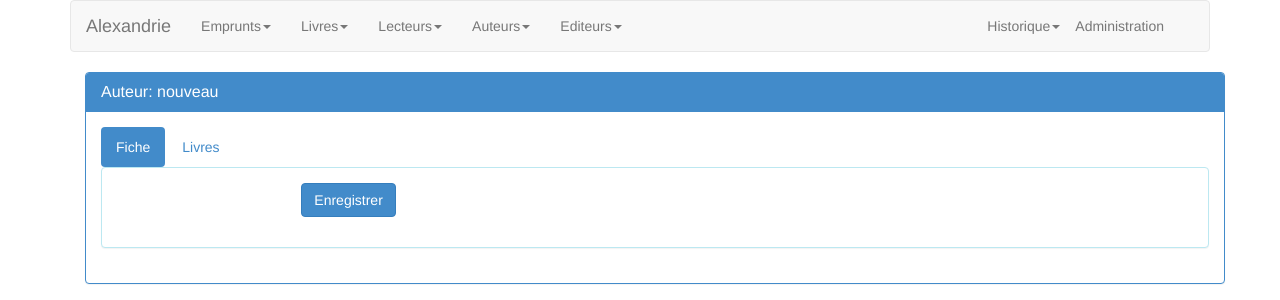
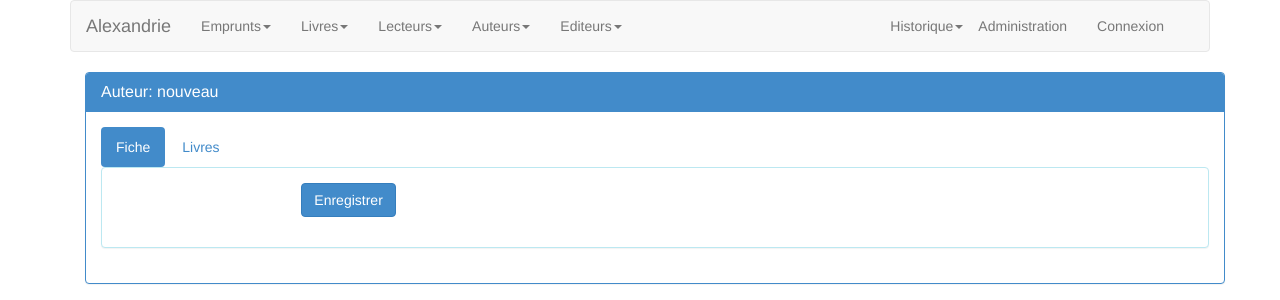
Before and after one commit to Ircam-WAM/Alessandria, a Django app: template alexandrie/templates/alexandrie/author_detail.html in a window 1280 px wide. Shown: the top 300 px of the page. Run offline with Django 3.2, Linux system fonts and the light colour scheme; the template is opened without the code that fills it: most values are stand-ins (such as "Sample title", 1, 10 or a date in 2020); parts of the project's set-up code (start-up, migrations or seed data) failed here and were passed over; some libraries are stand-ins or nearby versions.

Commit message:
Add connection link when not connected

```diff
--- a/alexandrie/templates/alexandrie/base_tpl.html
+++ b/alexandrie/templates/alexandrie/base_tpl.html
@@ -84,11 +84,15 @@
                             </li>
                         </ul>
 
-                        {% if user.is_authenticated %}
-                            <ul class="nav navbar-nav navbar-right">
-                                <li><a href="{% url 'alexandrie:logout' %}">Déconnexion {{ user.first_name }}</a></li>
-                            </ul>
-                        {% endif %}
+                        <ul class="nav navbar-nav navbar-right">
+                            <li>
+                            {% if user.is_authenticated %}
+                                <a href="{% url 'alexandrie:logout' %}">Déconnexion {{ user.first_name }}</a>
+                            {% else %}
+                                <a href="{% url 'alexandrie:login' %}">Connexion</a>
+                            {% endif %}
+                            </li>
+                        </ul>
 
                         <ul class="nav navbar-nav navbar-right">
                             <li><a href="/admin">Administration</a></li>
```
